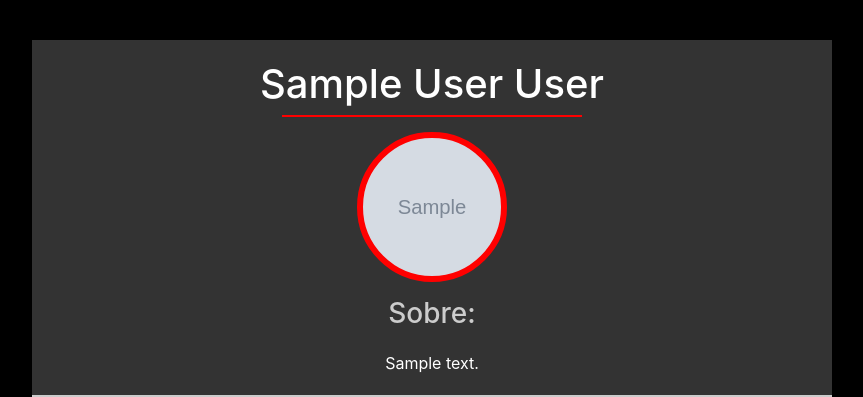
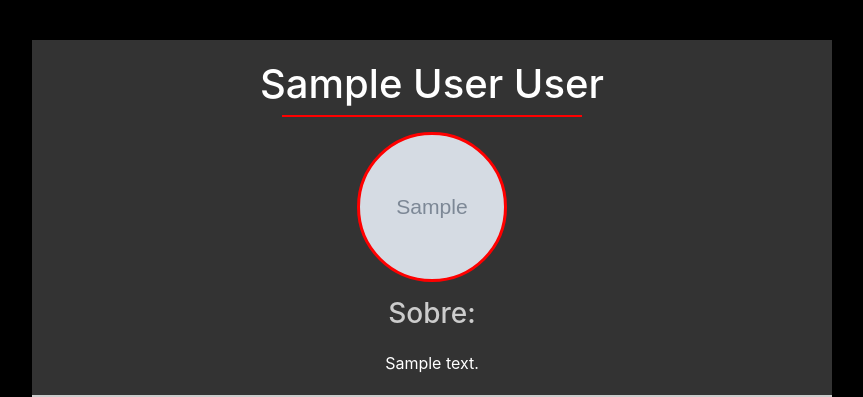
Before and after one commit to rafaelbcabral/movie-star, a PHP site: page //profile.php?id=1 in a window 1280 px wide. Shown: the part 76-473 px from the top of the page, without its empty margins (208-1071 px from the left). Run offline with PHP 8.4, Linux system fonts and the light colour scheme; tables that the repository leaves empty or names only in its code hold one stand-in row (values such as "Sample post"); grey boxes marked "Sample" are stand-in pictures; data that the repository does not hold is empty.

Commit message:
final_push_css

```diff
--- a/css/styles.css
+++ b/css/styles.css
@@ -205,11 +205,12 @@
 }
 
 /* Edit Profile */
+
 #profile-image-container,
 .profile-image-container {
   width: 150px;
   height: 150px;
-  border: 6px solid #ff0000;
+  border: 3px solid #ff0000 !important;
   border-radius: 100%;
   background-size: cover;
   background-position: center;
@@ -251,6 +252,7 @@
 
 .profile-container .profile-image {
   margin: 20px auto;
+
 }
 
 .about-title {
```
